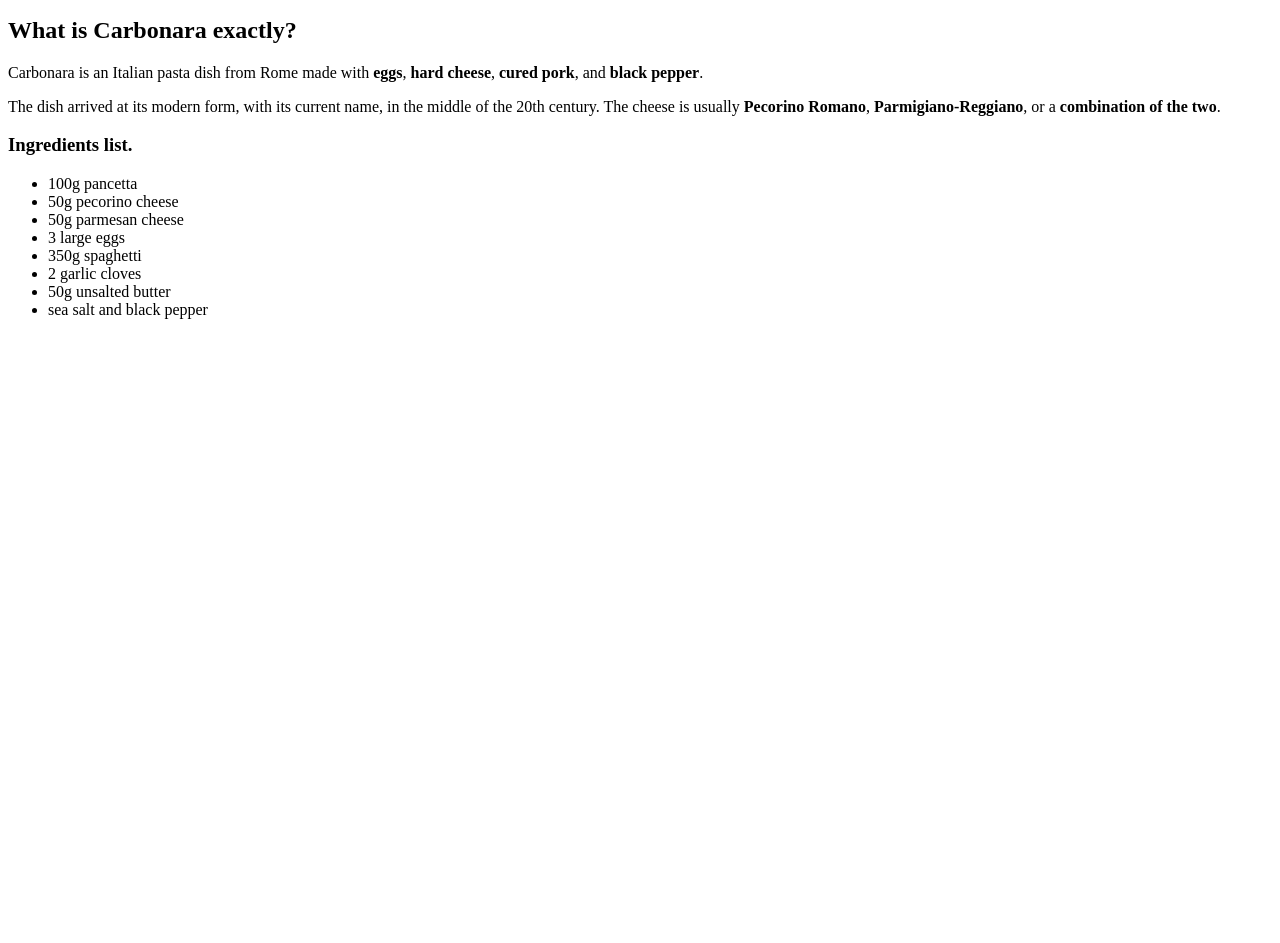
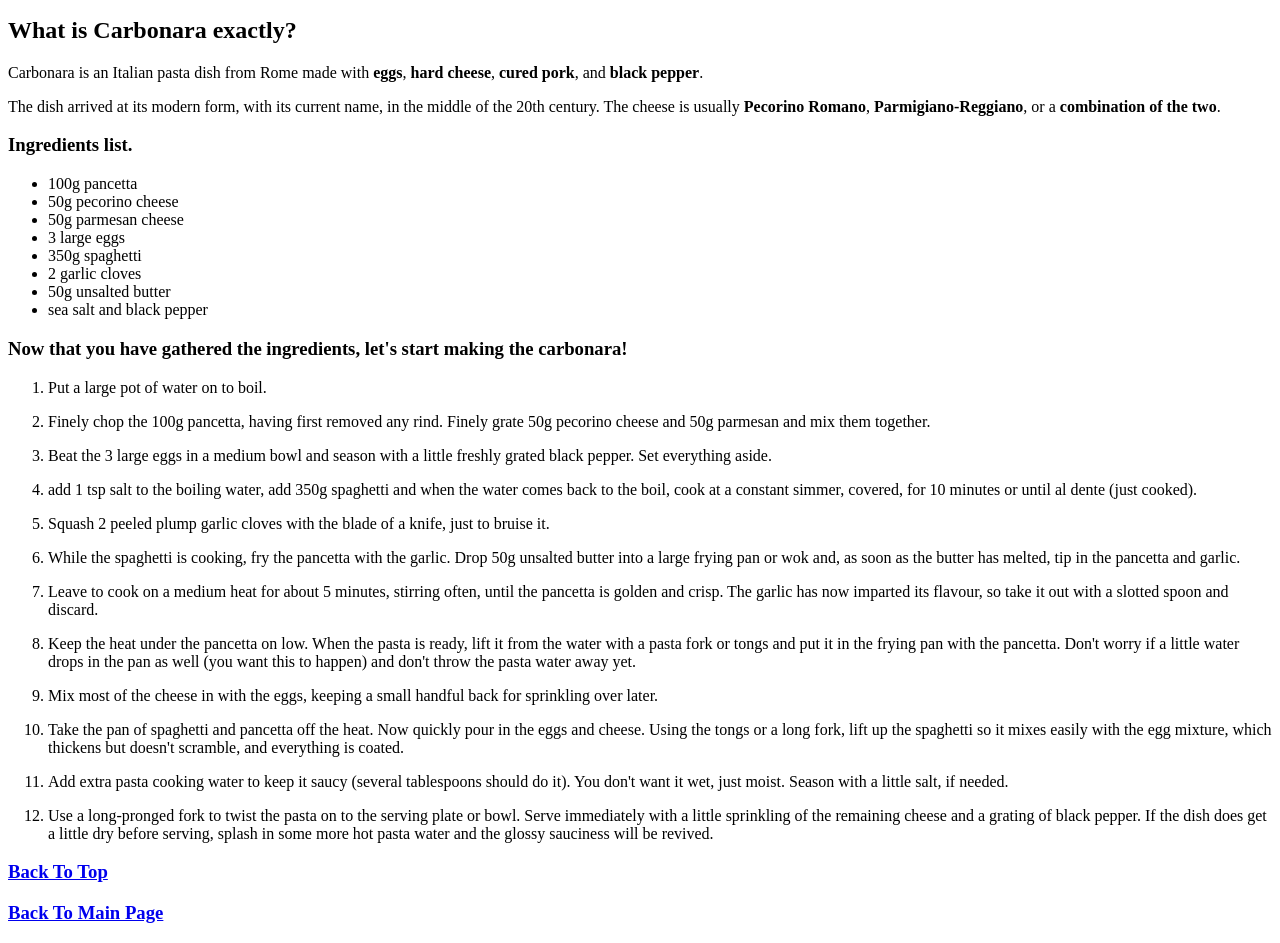
Before and after one commit to Lars118/odin-recipes, a plain HTML site: page recipes/carbonara.html in a window 1280 px wide. Shown: the part 101-1044 px from the top of the page. Before the commit the page ends 800 px from the top, so only its background shows below. Drawn offline with Linux system fonts and the light colour scheme.

Commit message:
added all the steps for the dish and back to top and main index page links

```diff
--- a/recipes/carbonara.html
+++ b/recipes/carbonara.html
@@ -28,4 +28,24 @@
         <li>50g unsalted butter</li>
         <li>sea salt and black pepper</li>
     </ul>
+
+    <h3>Now that you have gathered the ingredients, let's start making the carbonara!</h3>
+    <ol>
+        <p><li>Put a large pot of water on to boil.</li></p>
+        <p><li>Finely chop the 100g pancetta, having first removed any rind. Finely grate 50g pecorino cheese and 50g parmesan and mix them together.</li></p>
+        <p><li>Beat the 3 large eggs in a medium bowl and season with a little freshly grated black pepper. Set everything aside.</li></p>
+        <p><li>add 1 tsp salt to the boiling water, add 350g spaghetti and when the water comes back to the boil, cook at a constant simmer, covered, for 10 minutes or until al dente (just cooked).</li></p>
+        <p><li>Squash 2 peeled plump garlic cloves with the blade of a knife, just to bruise it.</li></p>
+        <p><li>While the spaghetti is cooking, fry the pancetta with the garlic. Drop 50g unsalted butter into a large frying pan or wok and, as soon as the butter has melted, tip in the pancetta and garlic.</li></p>
+        <p><li>Leave to cook on a medium heat for about 5 minutes, stirring often, until the pancetta is golden and crisp. The garlic has now imparted its flavour, so take it out with a slotted spoon and discard.</li></p>
+        <p><li>Keep the heat under the pancetta on low. When the pasta is ready, lift it from the water with a pasta fork or tongs and put it in the frying pan with the pancetta. Don't worry if a little water drops in the pan as well (you want this to happen) and don't throw the pasta water away yet.</li></p>
+        <p><li>Mix most of the cheese in with the eggs, keeping a small handful back for sprinkling over later.</li></p>
+        <p><li>Take the pan of spaghetti and pancetta off the heat. Now quickly pour in the eggs and cheese. Using the tongs or a long fork, lift up the spaghetti so it mixes easily with the egg mixture, which thickens but doesn't scramble, and everything is coated.</li></p>
+        <p><li>Add extra pasta cooking water to keep it saucy (several tablespoons should do it). You don't want it wet, just moist. Season with a little salt, if needed.</li></p>
+        <p><li>Use a long-pronged fork to twist the pasta on to the serving plate or bowl. Serve immediately with a little sprinkling of the remaining cheese and a grating of black pepper. If the dish does get a little dry before serving, splash in some more hot pasta water and the glossy sauciness will be revived.</li></p>
+    </ol>
+
+    <a href="carbonara.html"><h3>Back To Top</h3></a>
+    <a href="../index.html"><h3>Back To Main Page</h3></a>
+
     </body>
```
